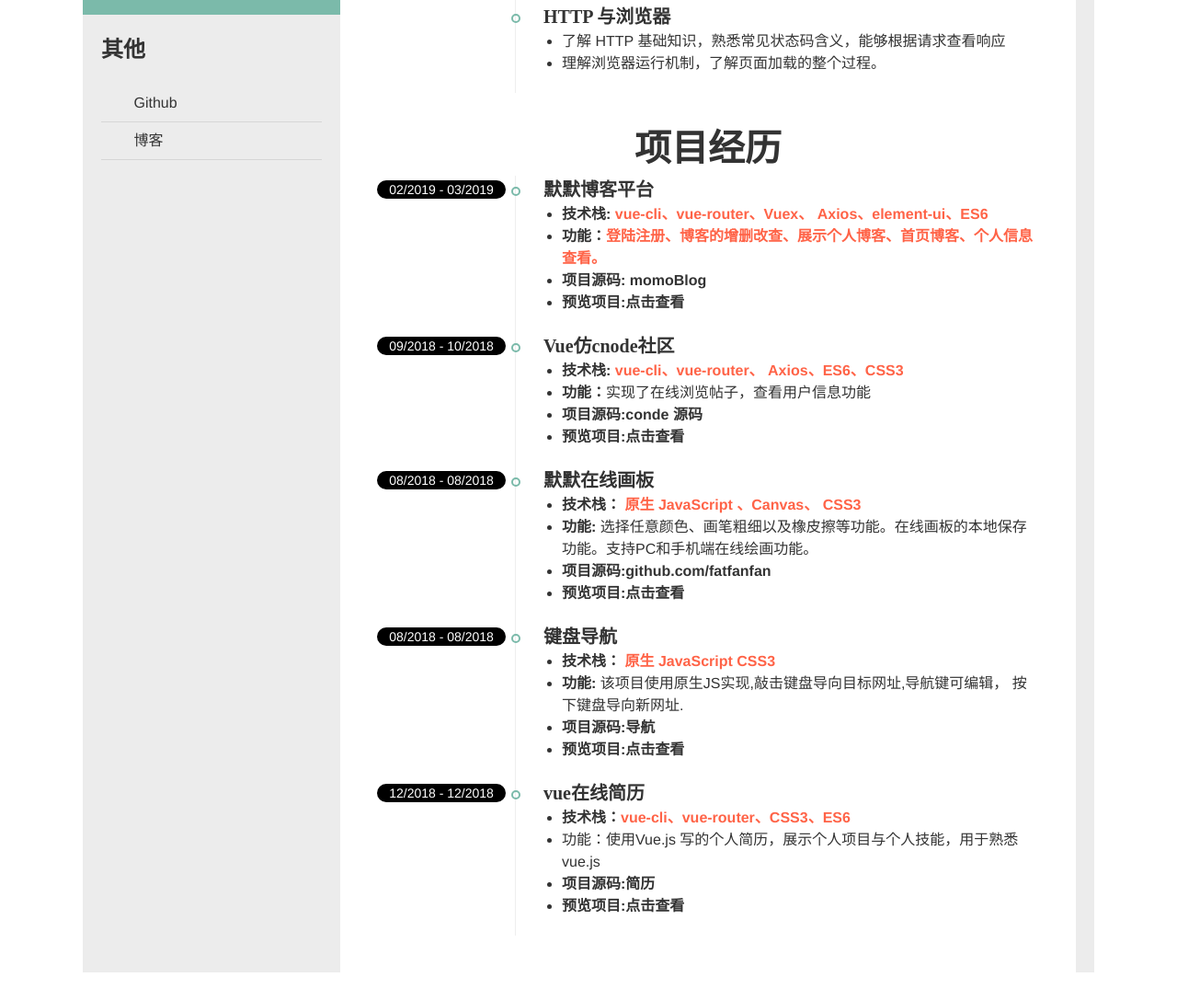
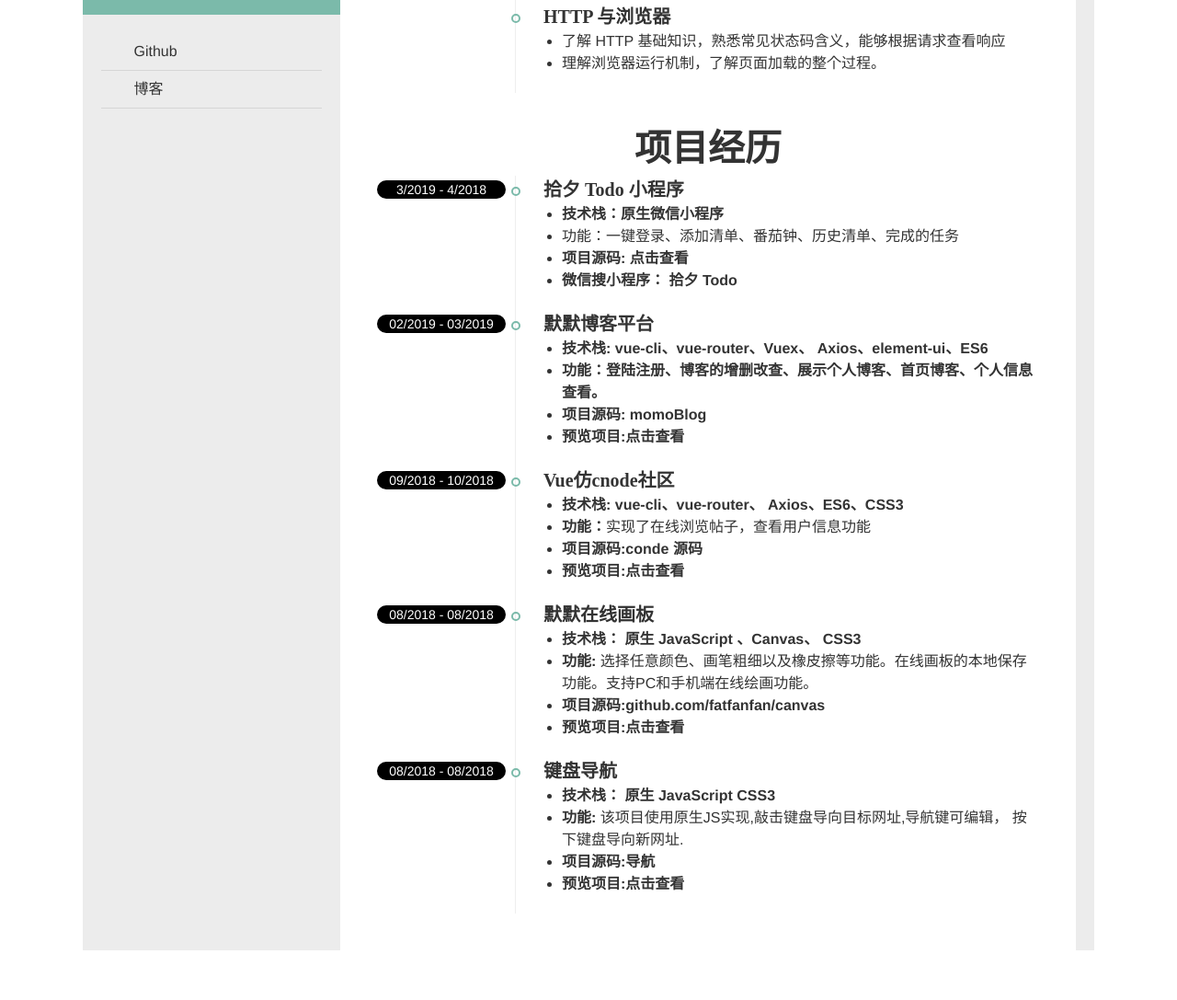
Before and after one commit to fanshuaibing/resume-pdf, a plain HTML site: page index.html in a window 1280 px wide. Shown: the part 821-1908 px from the top of the page at 92% size. After the commit the page ends 1884 px from the top, so only its background shows below. Drawn offline with Linux system fonts and the light colour scheme; some icons are missing; a small style sheet from the web is missing.

Commit message:
简历更新

```diff
--- a/index.html
+++ b/index.html
@@ -190,7 +190,7 @@
 			font-weight: bold;
 		}
 		.color{
-			color: tomato;
+			color: #333;
 
 		}
 		li> ul {
@@ -229,10 +229,10 @@
 			<p>应聘前端工程师</p>
 		</div>
 		<ul class="contact">
-			<li><span class="iconfont icon-email"></span> fatfan1020@gmail.com</li>
+			<li><span class="iconfont icon-email"></span>1737574999@qq.com</li>
 			<li><span class="iconfont icon-phone"></span> 1775697xxxx</li>
 			<li><span class="iconfont icon-experience"></span>大四在读</li>
-			<li><span class="iconfont icon-education"></span> 安徽建筑大学(一本)</li>
+			<li><span class="iconfont icon-education"></span> 安徽建筑大学</li>
 		</ul>
 		<div class="skills">
 			<h2>我的技能</h2>
@@ -250,7 +250,6 @@
 			</dl>
 		</div>
 		<div class="others">
-			<h2>其他</h2>
 			<ul class="contact">
 				<li><span class="iconfont icon-github"></span> <a href="https://github.com/fatfanfan">Github</a></li>
 				<li><span class="iconfont icon-blog"></span> <a href="https://www.jianshu.com/u/21ccc68041d0">博客</a></li>
@@ -264,7 +263,7 @@
 			<h2>教育经历</h2>
 			<div class="item">
 				<div class="left pill">09/2015 - 07/2019</div>
-				<h3><strong>安徽建筑大学</strong>（一本）</h3>
+				<h3><strong>安徽建筑大学</strong>(一本)</h3>
 				<h3><strong>专业：</strong>会计学</h3>
 				<h3><strong>获奖：</strong>三次校三等奖学金</h3>
 				<h3><strong>英语：</strong>CET4</h3>
@@ -306,6 +305,18 @@
 			<div class="projects section">
 				<h2>项目经历</h2>
 				<div class="item">
+					<div class="left pill">3/2019 - 4/2018</div>
+					<div class="more">
+						<h3>拾夕 Todo 小程序</h3>
+						<ul>
+							<li><strong>技术栈：</strong><strong class="color">原生微信小程序</strong></li>
+							<li>功能：一键登录、添加清单、番茄钟、历史清单、完成的任务</li>
+							<li><strong>项目源码:<a href="https://github.com/fatfanfan/tomato-mini" target="_blank"> 点击查看</a></strong></li>
+							<li><strong>微信搜小程序： 拾夕 Todo </strong></li>
+						</ul>
+					</div>
+				</div>
+				<div class="item">
 					<div class="left pill">02/2019 - 03/2019</div>
 					<div class="more">
 						<h3>默默博客平台</h3>
@@ -339,7 +350,7 @@
 						<ul>
 							<li><strong>技术栈：</strong> <strong class="color">原生 JavaScript 、Canvas、 CSS3</strong></li>
 							<li><strong>功能:</strong> 选择任意颜色、画笔粗细以及橡皮擦等功能。在线画板的本地保存功能。支持PC和手机端在线绘画功能。</li>
-							<li><strong>项目源码:<a href="https://github.com/fatfanfan/canvas" target="_blank">github.com/fatfanfan</a></strong></li>
+							<li><strong>项目源码:<a href="https://github.com/fatfanfan/canvas" target="_blank">github.com/fatfanfan/canvas</a></strong></li>
 							<li><strong>预览项目:<a href="https://fatfanfan.github.io/canvas/index.html" target="_blank">点击查看</a></strong></li>
 						</ul>
 					</div>
@@ -357,18 +368,7 @@
 					</div>
 				</div>
 
-				<div class="item">
-					<div class="left pill">12/2018 - 12/2018</div>
-					<div class="more">
-						<h3>vue在线简历</h3>
-						<ul>
-							<li><strong>技术栈：</strong><strong class="color">vue-cli、vue-router、CSS3、ES6</strong></li>
-							<li>功能：使用Vue.js 写的个人简历，展示个人项目与个人技能，用于熟悉vue.js</li>
-							<li><strong>项目源码:<a href="https://github.com/fatfanfan/vue-resume" target="_blank">简历</a></strong></li>
-							<li><strong>预览项目:<a href="https://fatfanfan.github.io/vue-resume/dist/#/" target="_blank">点击查看</a></strong></li>
-						</ul>
-					</div>
-				</div>
+
 			</div>
 			<div class="about-me section">
 			</div>
```
